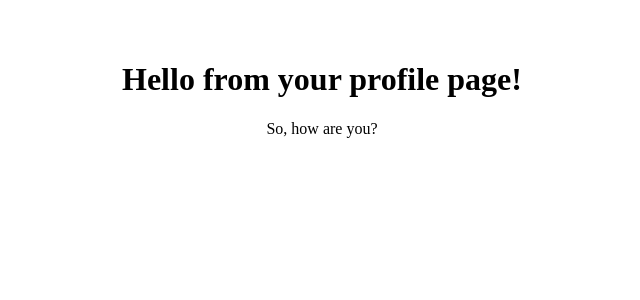
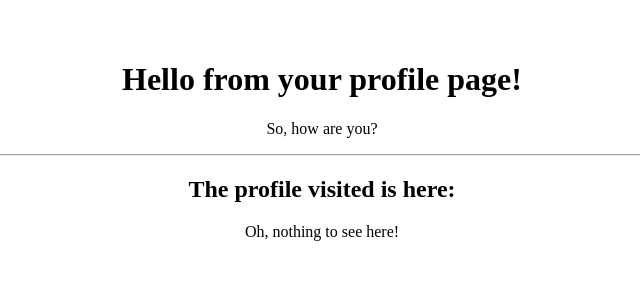
Before and after one commit to Kbouti/routerLesson, a React (Vite) app: page /profile in a window 1280 px wide. Shown: the top 300 px of the page, without its empty margins (318-958 px from the left). Built offline with nearby package versions, Linux system fonts and the light colour scheme.

Commit message:
Add nested outlet and defautl profile

```diff
--- a/src/Popeye.jsx
+++ b/src/Popeye.jsx
@@ -1,4 +1,4 @@
-import {Link} from "react-router-dom;
+import {Link} from "react-router-dom";
 
 const Popeye = () => {
     return (
--- a/src/Profile.jsx
+++ b/src/Profile.jsx
@@ -1,10 +1,13 @@
-import React from "react";
+import {Outlet} from "react-router-dom";
 
 const Profile = () => {
   return (
     <div>
       <h1>Hello from your profile page!</h1>
       <p>So, how are you?</p>
+      <hr />
+      <h2>The profile visited is here:</h2>
+      <Outlet />
     </div>
   );
 }
--- /dev/null
+++ b/src/defaultProfile.jsx
@@ -0,0 +1,5 @@
+const DefaultProfile = () => {
+    return <p>Oh, nothing to see here! </p>
+}
+
+export default DefaultProfile
--- a/src/main.jsx
+++ b/src/main.jsx
@@ -3,7 +3,9 @@
 import { createBrowserRouter, RouterProvider } from 'react-router-dom';
 import App from './App'
 import Profile from "./Profile"
-
+import Popeye from "./Popeye";
+import Spinach from "./Spinach";
+import DefaultProfile from './defaultProfile';
 
 const router = createBrowserRouter([
   {
@@ -13,8 +15,13 @@
   {
     path: "profile",
     element: <Profile />,
-  }
-])
+    children: [
+      {index: true, element: <DefaultProfile/>},
+      {path: "spinach", element: <Spinach />},
+      {path: "popeye", element: <Popeye />},
+    ],
+  },
+]);
 
 
 
```
